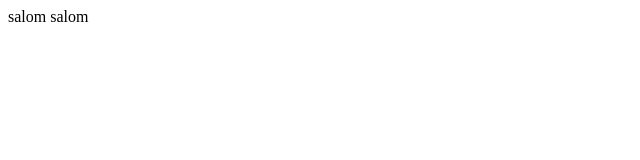
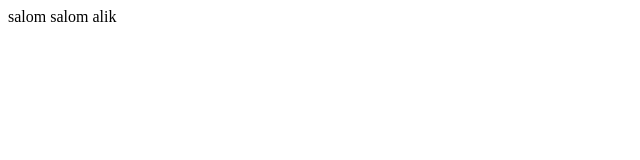
Before and after one commit to xursanov70/netlify, a plain HTML site: page test.html in a window 1280 px wide. Shown: the full height of the page, 0-640 px from the left. Drawn offline with Linux system fonts and the light colour scheme.

Commit message:
test ekan

```diff
--- a/test.html
+++ b/test.html
@@ -7,7 +7,7 @@
 </head>
 <body>
     <div>
-        salom salom
+        salom salom alik
     </div>
 </body>
 </html>
```
